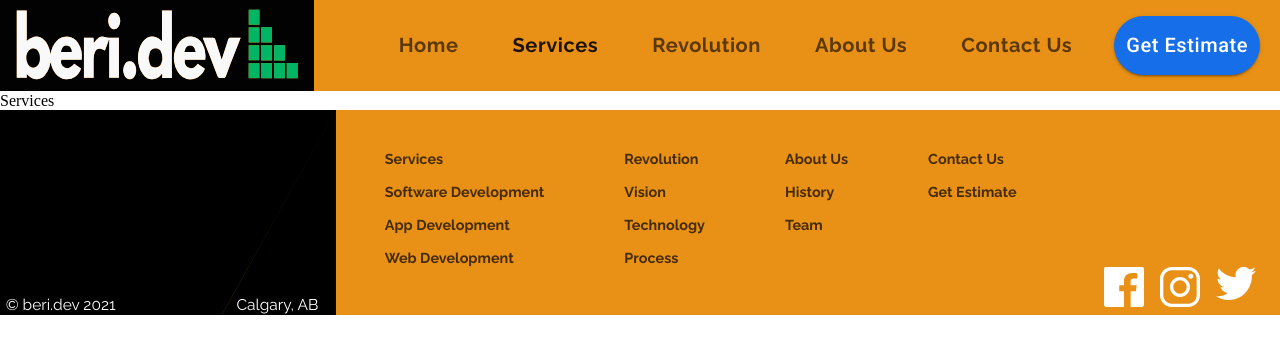
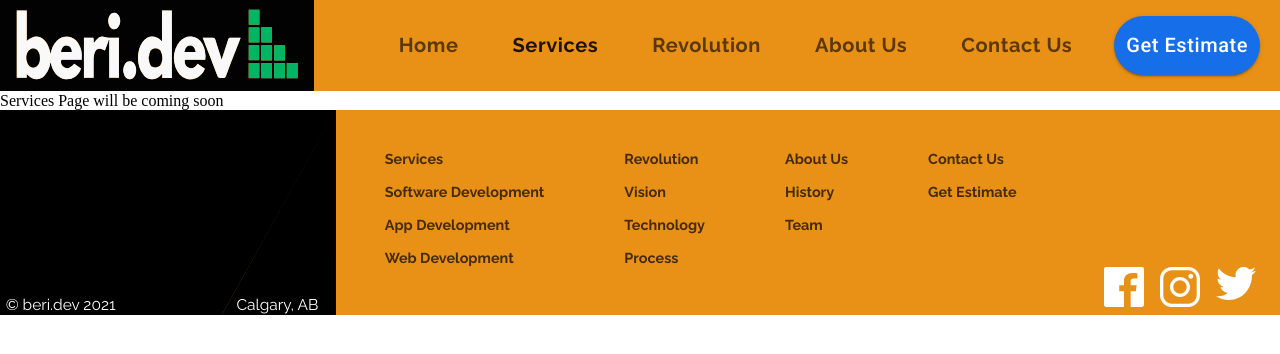
Before and after one commit to HAZberi/tech-company-website, a React (Create React App) app: page /services in a window 1280 px wide. Shown: the top 354 px of the page. Built offline with nearby package versions, Linux system fonts and the light colour scheme.

Commit message:
Services component scaffolding

```diff
--- a/src/App.js
+++ b/src/App.js
@@ -6,6 +6,7 @@ import theme from "./components/Theme.js";
 import Header from "./components/ui/Header.js";
 import Footer from "./components/ui/Footer.js";
 import LandingPage from "./components/LandingPage.js";
+import Services from "./components/Services.js";
 const App = () => {
   const [value, setValue] = useState(0);
   const [selected, setSelected] = useState(null);
@@ -40,7 +41,13 @@ const App = () => {
             <Route
               exact
               path="/services"
-              component={() => <div>Services</div>}
+              render={(props) => (
+                <Services
+                  {...props}
+                  setValue={setValue}
+                  setSelected={setSelected}
+                />
+              )}
             />
             <Route
               exact
--- /dev/null
+++ b/src/components/Services.js
@@ -0,0 +1,23 @@
+import React from "react";
+import {Link} from "react-router-dom";
+import {makeStyles} from "@material-ui/core/styles";
+import Grid from "@material-ui/core/Grid";
+import Typography from "@material-ui/core/Typography";
+import Button from "@material-ui/core/Button";
+
+const useStyles = makeStyles(theme => ({
+
+}));
+
+const Services = () => {
+
+    const classes = useStyles();
+
+    return (
+        <Grid container direction="column">
+            <div>Services Page will be coming soon</div>
+        </Grid>
+    )
+}
+
+export default Services;
```
Also changed, not shown: 1 other file (tests, documents, lock files or other folders).
